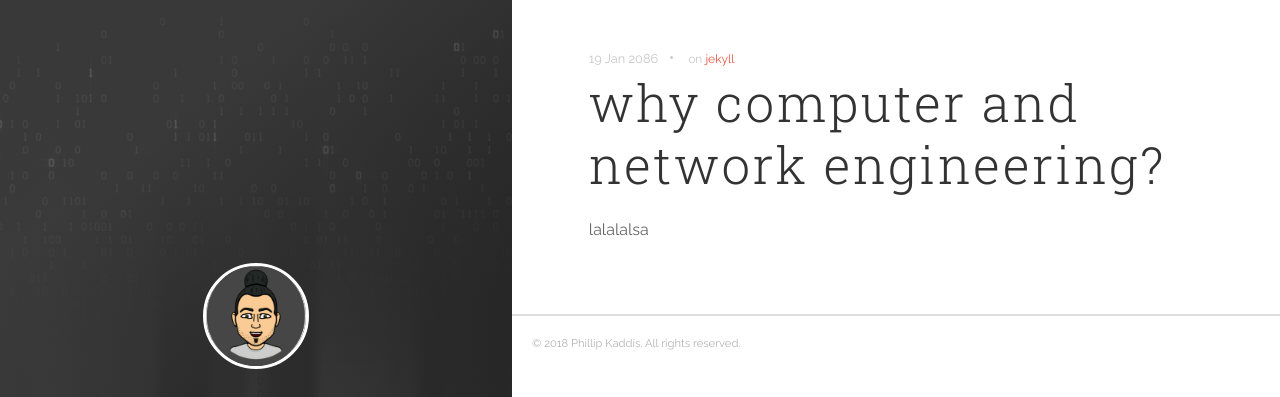
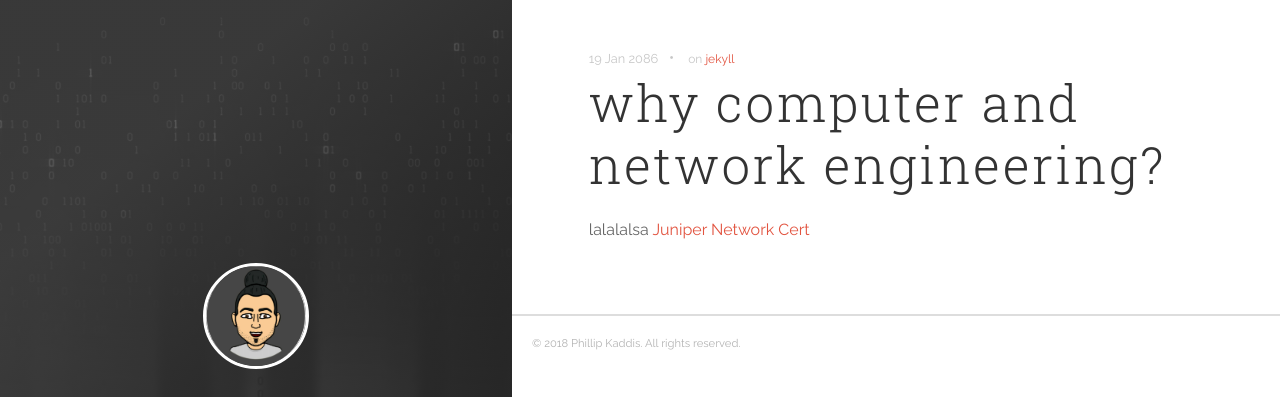
Before and after one commit to pkaddis/pkaddis.github.io, a Jekyll site: the page built from _posts/2018-01-19-why-computer-and-network-engineering.markdown, in a window 1280 px wide. Shown: the top 397 px of the page. Built offline with Jekyll 4.4.1, drawn with Linux system fonts in a browser that asks for light colours; nearby versions of some CDN libraries.

Commit message:
Update 2018-01-19-why-computer-and-network-engineering.markdown

```diff
--- a/_posts/2018-01-19-why-computer-and-network-engineering.markdown
+++ b/_posts/2018-01-19-why-computer-and-network-engineering.markdown
@@ -7,3 +7,4 @@ tags: [jekyll]
 
 
 lalalalsa
+[Juniper Network Cert ](https://www.youracclaim.com/badges/386dd00f-962b-49d0-bb67-b498e40ce1ca/public_url)
```
